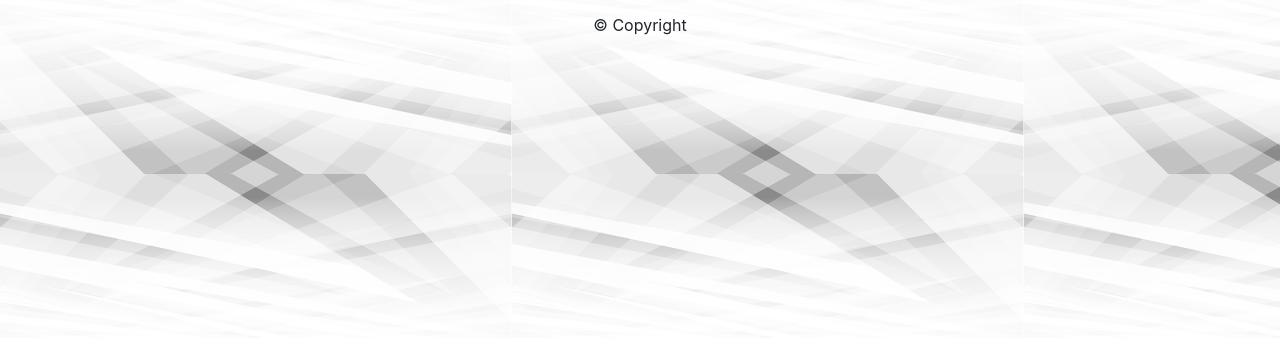
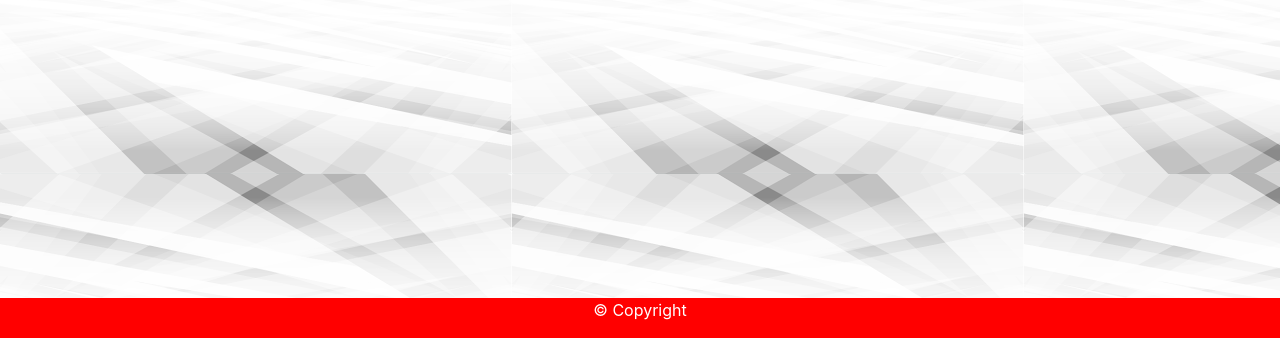
Before and after one commit to yoohooitstoo/gt-hw-bootstrap-portfolio, a plain HTML site: page index.html in a window 1280 px wide. Shown: the part 462-800 px from the top of the page. Drawn offline with nearby package versions, Linux system fonts and the light colour scheme.

Commit message:
fixed footer with background color

```diff
--- a/assets/css/style.css
+++ b/assets/css/style.css
@@ -15,6 +15,17 @@ body {
     margin-bottom: 5px;
     margin-right: 15px;
 }
+
+.footer {
+    position: fixed;
+    left: 0;
+    bottom: 0;
+    width: 100%;
+    background-color: red;
+    color: white;
+    text-align: center;
+}
+
 .copyright {
     text-align: center;
 }
```
Also changed, not shown: portfolio.html (+1 -1 lines).
